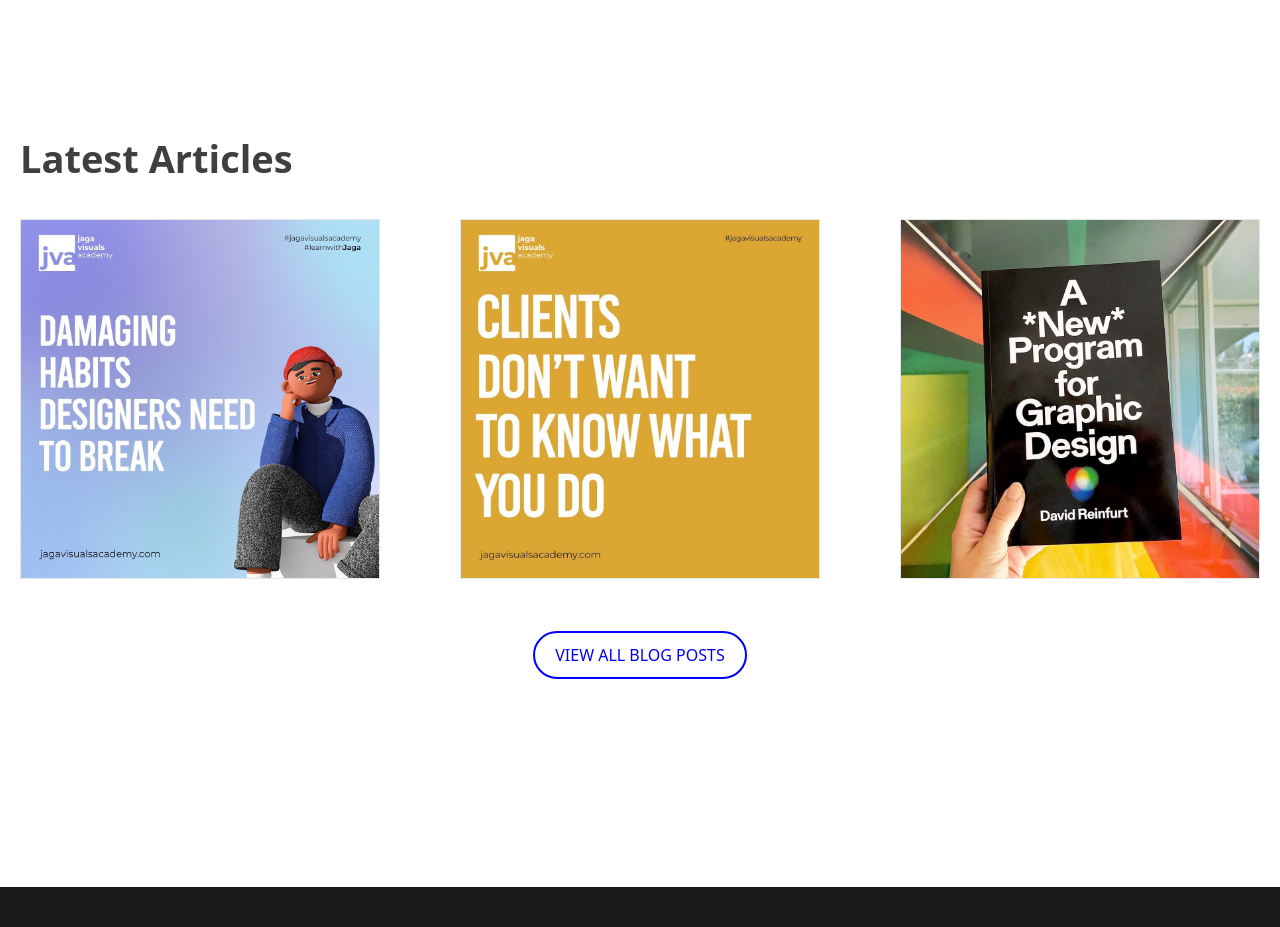
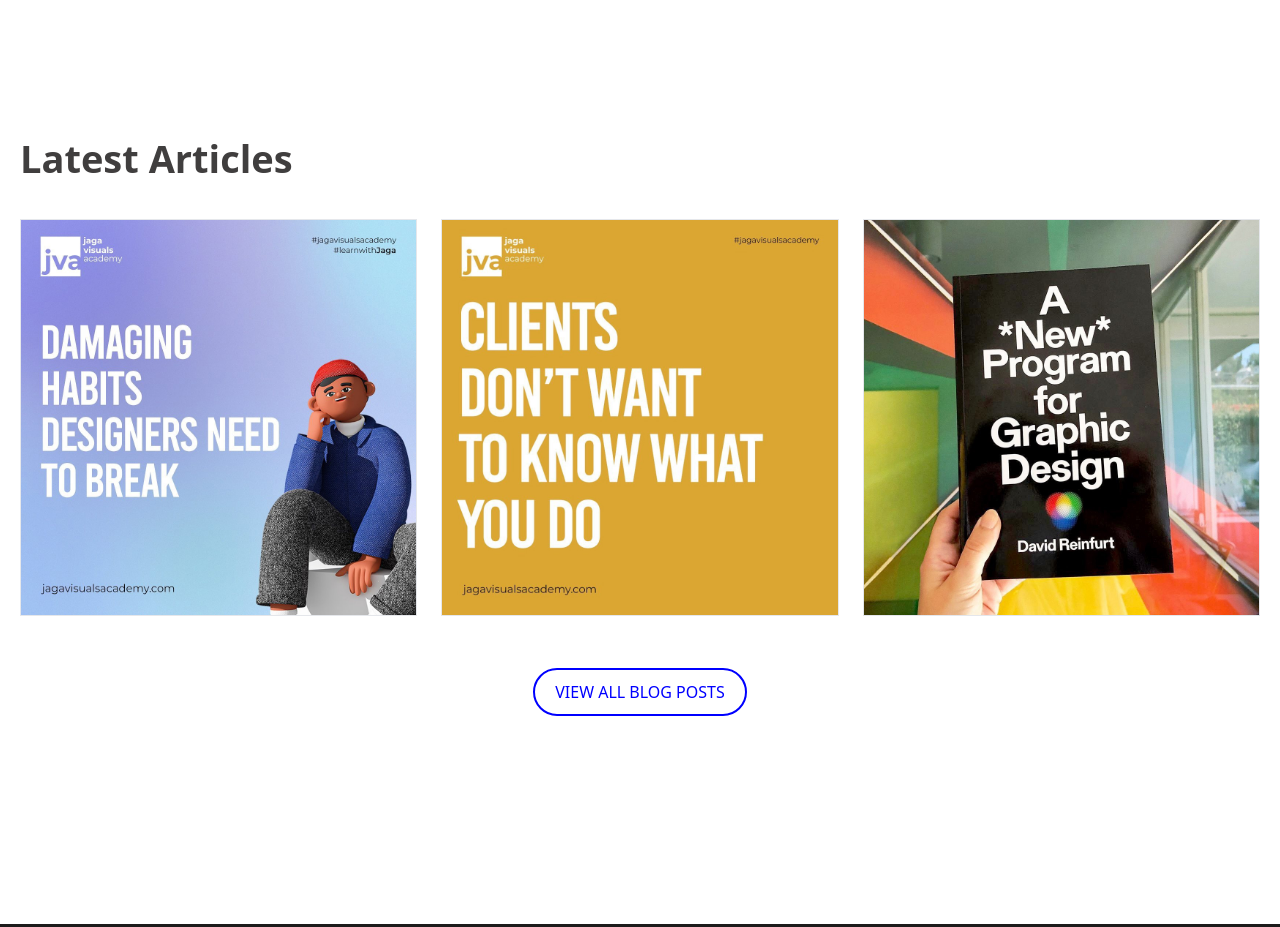
Before and after one commit to borodedamie/jaga-visuals, a React (Vite) app: page / in a window 1280 px wide. Shown: the part 5920-6847 px from the top of the page. Built offline with nearby package versions, Linux system fonts and the light colour scheme.

Commit message:
reduced gap in latest articles frontpage

```diff
--- a/src/components/Clients.jsx
+++ b/src/components/Clients.jsx
@@ -46,7 +46,7 @@ const Clients = () => {
         <LazyLoadImage className="w-[7rem] h-[7rem]" src={nagaad} />
         <LazyLoadImage className="w-[7rem] h-[7rem]" src={fortune} />
       </motion.div>
-      <div className="flex flex-col pb-5 md:flex-row justify-center items-end gap-20">
+      <div className="flex flex-col pb-5 md:flex-row justify-center items-end gap-[1.5rem]">
         <div className="flex w-full md:w-[25rem] flex-col">
           <h2 className="font-bold text-[38px] pb-[2rem] text-[#403e3e]">Latest Articles</h2>
           <div className="border bg-[black] h-fit">
```
